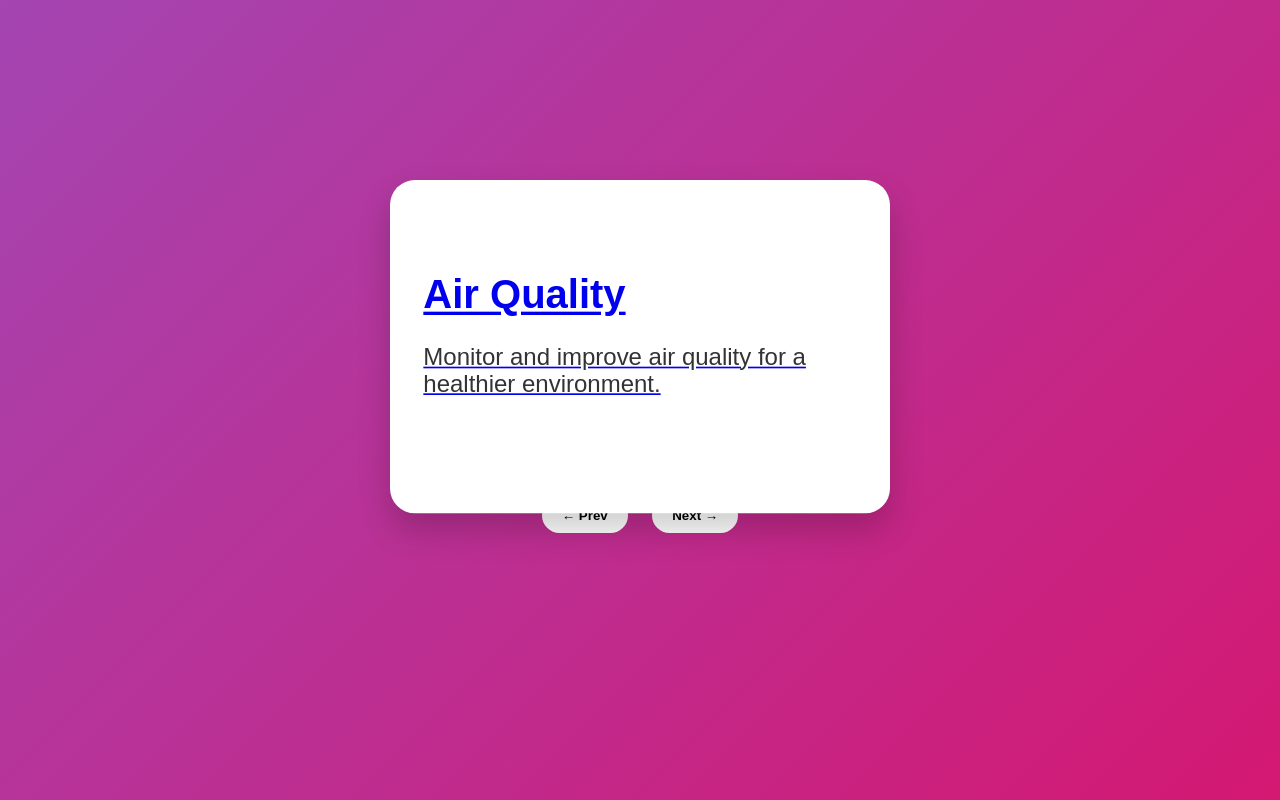
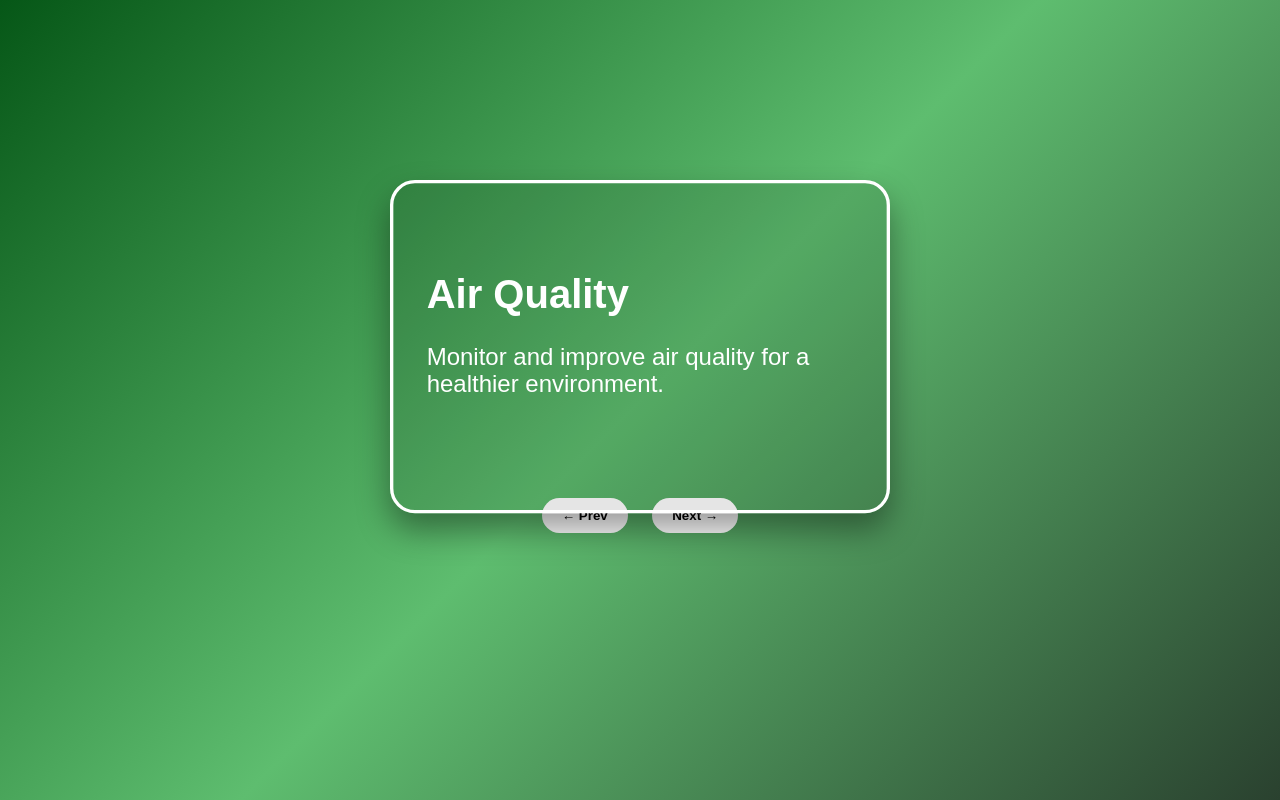
Before and after one commit to mnsbsrinithya/ecoNest, a plain HTML site: page carousle.html in a window 1280 px wide. Drawn offline with Linux system fonts and the light colour scheme.

Commit message:
Update carousle.html

```diff
--- a/carousle.html
+++ b/carousle.html
@@ -2,11 +2,11 @@
 <html lang="en">
 <head>
   <meta charset="UTF-8">
-  <title>3D Carousel</title>
+  <title>ecoNest</title>
   <style>
     body {
       margin: 0;
-      background: linear-gradient(135deg, #a445b2, #d41872);
+      background: linear-gradient(135deg,#065717,#5ebd6f,#2a412f);
       font-family: sans-serif;
       display: flex;
       justify-content: center;
@@ -30,15 +30,17 @@
       position: absolute;
       width: 100%;
       height: 100%;
-      background: white;
+      background:rgba(0,0,0,0.1) ;
       border-radius: 15px;
-      box-shadow: 0 10px 20px rgba(0,0,0,0.2);
+      box-shadow: 0 10px 20px rgba(0,0,0,0.4);
       display: flex;
       justify-content: center;
       align-items: center;
       padding: 20px;
       box-sizing: border-box;
       backface-visibility: hidden;
+      border: 2px solid white;
+
     }
 
     .carousel-card h2 {
@@ -69,6 +71,16 @@
     button:hover {
       background-color: #eee;
     }
+    .carousel-card a {
+  text-decoration: none;
+  color: white;
+}
+
+.carousel-card a h2,
+.carousel-card a p {
+  color: white;
+}
+
   </style>
 </head>
 <body>
```
